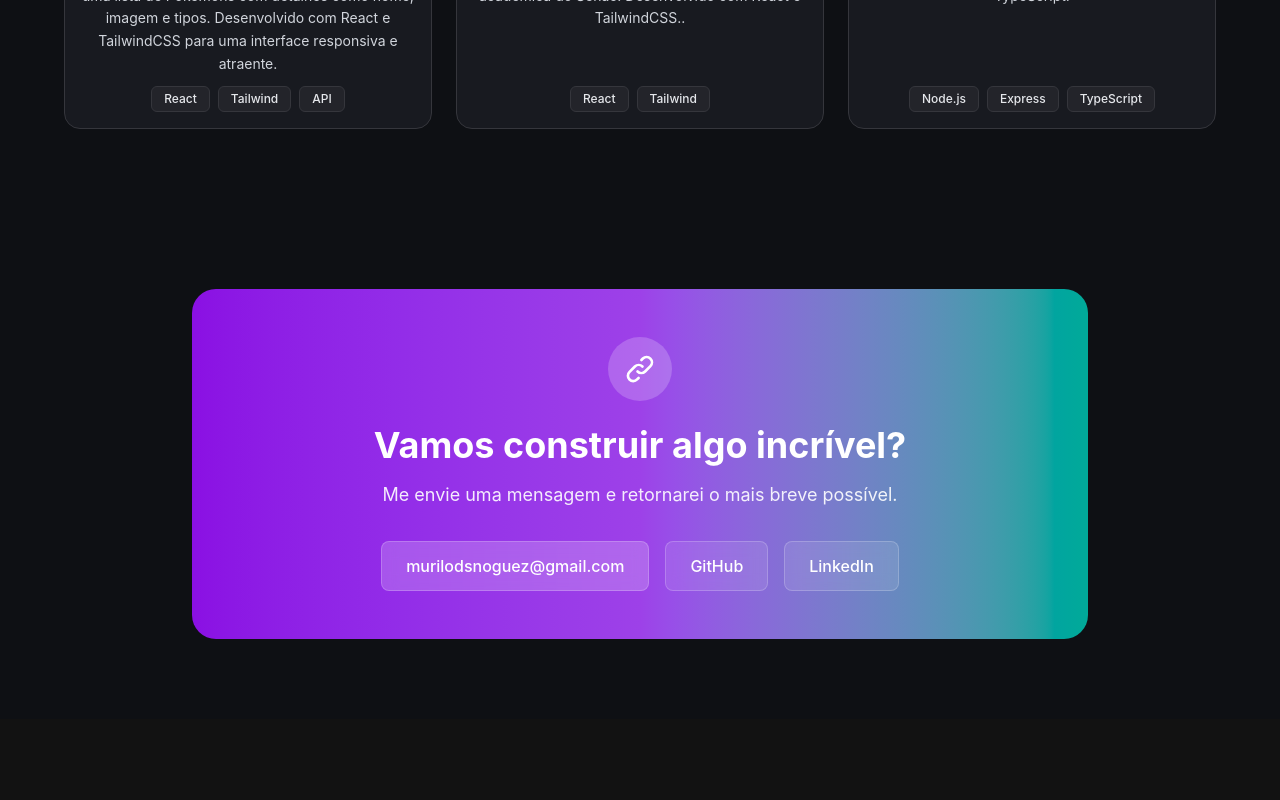
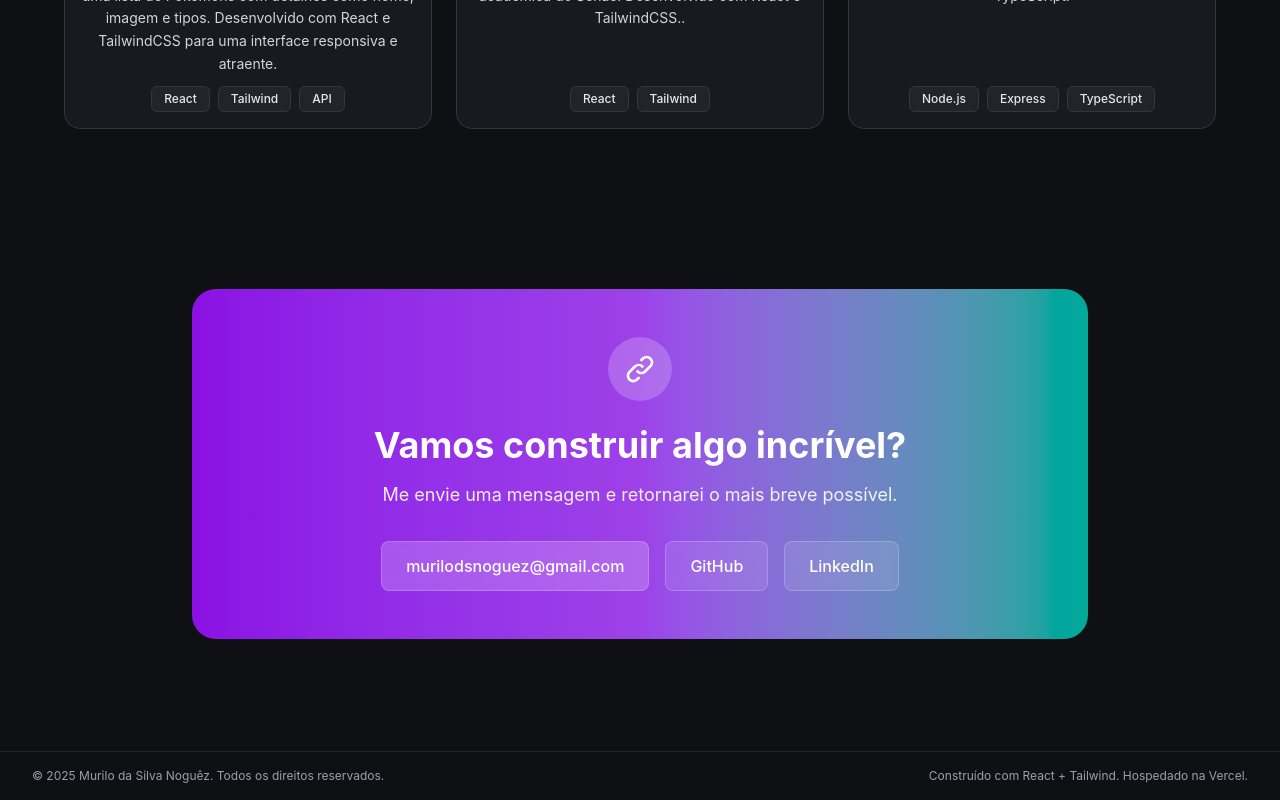
Before and after one commit to MuriloNoguez/Portifolio, a React (Vite) app: page / in a window 1280 px wide. Shown: the part 2787-3587 px from the top of the page. Before the commit the page ends 3506 px from the top, so only its background shows below. Built offline with nearby package versions, Linux system fonts and the light colour scheme.

Commit message:
fix: adiciona ids nas seções para navegação correta do header

```diff
--- a/src/App.tsx
+++ b/src/App.tsx
@@ -1,4 +1,3 @@
-
 import Header from './components/Header';
 import Hero from './components/Hero';
 import About from './components/About';
@@ -6,6 +5,7 @@ import Skills from './components/Skills';
 import Experience from './components/Experience';
 import Portfolio from './components/Portfolio';
 import Contact from './components/Contact';
+import Footer from './components/Footer';
 
 function App() {
   return (
@@ -19,6 +19,7 @@ function App() {
         <Portfolio />
         <Contact />
       </main>
+      <Footer />
     </>
   );
 }
--- a/src/components/About.tsx
+++ b/src/components/About.tsx
@@ -2,7 +2,7 @@ import React from 'react';
 
 const About: React.FC = () => {
   return (
-    <section className="py-10 flex items-center justify-center px-4 sm:px-8 lg:px-12 bg-[#0e1014]">
+  <section id="sobre" className="py-10 flex items-center justify-center px-4 sm:px-8 lg:px-12 bg-[#0e1014]">
       <div className="max-w-4xl mx-auto w-full">
         <div className="flex flex-col gap-6 items-center text-center">
           <span className="block text-gray-100 text-sm rounded-full font-medium bg-[#23242a]/80 border border-[#35363c] text-center w-42">
--- a/src/components/Contact.tsx
+++ b/src/components/Contact.tsx
@@ -2,7 +2,7 @@ import React from 'react';
 
 const Contact: React.FC = () => {
   return (
-    <section className="py-20 flex items-center justify-center px-4 sm:px-8 lg:px-12 bg-[#0e1014]">
+  <section id="contato" className="py-20 flex items-center justify-center px-4 sm:px-8 lg:px-12 bg-[#0e1014]">
       <div className="max-w-4xl mx-auto w-full">
         <div className="bg-gradient-to-r from-purple-600/90 via-purple-500/90 to-teal-500/90 rounded-3xl p-8 md:p-12 text-center">
           {/* Ícone */}
--- /dev/null
+++ b/src/components/Footer.tsx
@@ -0,0 +1,14 @@
+import React from 'react';
+
+const Footer: React.FC = () => (
+  <footer className="w-full py-4 px-2 md:px-8 flex flex-col md:flex-row items-center justify-between text-xs text-gray-400 bg-[#0e1014] border-t border-[#23242a] mt-8">
+    <span>
+      © 2025 Murilo da Silva Noguêz. Todos os direitos reservados.
+    </span>
+    <span className="mt-1 md:mt-0">
+      Construído com React + Tailwind. Hospedado na Vercel.
+    </span>
+  </footer>
+);
+
+export default Footer;
--- a/src/components/Header.tsx
+++ b/src/components/Header.tsx
@@ -22,7 +22,7 @@ const Header = () => {
                     <a href="https://github.com/" target="_blank" rel="noopener noreferrer" className="flex items-center cursor-pointer text-gray-300 hover:text-purple-400 transition-colors" title="Github">
                         <img src="/Github.png" alt="Github" className="h-[20px]" />
                     </a>
-                    <a href="https://linkedin.com/" target="_blank" rel="noopener noreferrer" className="flex items-center cursor-pointer text-gray-300 hover:text-purple-400 transition-colors" title="Linkedin">
+                    <a href="https://www.linkedin.com/in/murilo-da-silva-nogu%C3%AAz-732a022b0/" target="_blank" rel="noopener noreferrer" className="flex items-center cursor-pointer text-gray-300 hover:text-purple-400 transition-colors" title="Linkedin">
                         <img src="/Linkdin.png" alt="Linkedin" className="h-[20px]" />
                     </a>
                     <button className="bg-purple-400 hover:bg-indigo-400 text-white rounded-md h-10 w-32 text-sm font-medium transition-colors shadow-md">Vamos conversar</button>
--- a/src/components/Portfolio.tsx
+++ b/src/components/Portfolio.tsx
@@ -23,7 +23,7 @@ const projects = [
 
 const Portfolio: React.FC = () => {
   return (
-    <section className="flex items-center justify-center px-4 sm:px-8 lg:px-12 bg-[#0e1014]">
+  <section id="projetos" className="flex items-center justify-center px-4 sm:px-8 lg:px-12 bg-[#0e1014]">
       <div className="max-w-7xl mx-auto w-full flex flex-col items-center">
         <div className="flex flex-col items-center gap-4 mb-12 w-full">
           <span className="block text-gray-100 text-sm rounded-full font-medium bg-[#23242a]/80 border border-[#35363c] text-center w-42">Portfólio</span>
--- a/src/components/Skills.tsx
+++ b/src/components/Skills.tsx
@@ -7,7 +7,7 @@ const skills = [
 
 const Skills: React.FC = () => {
   return (
-    <section className=" flex items-center justify-center px-4 sm:px-8 lg:px-12 bg-[#0e1014] pb-4">
+  <section id="habilidades" className=" flex items-center justify-center px-4 sm:px-8 lg:px-12 bg-[#0e1014] pb-4">
       <div className="max-w-7xl mx-auto w-full">
         <div className="flex flex-col items-center gap-6">
           <span className="block text-gray-100 text-sm rounded-full font-medium bg-[#23242a]/80 border border-[#35363c] text-center w-42">
```
